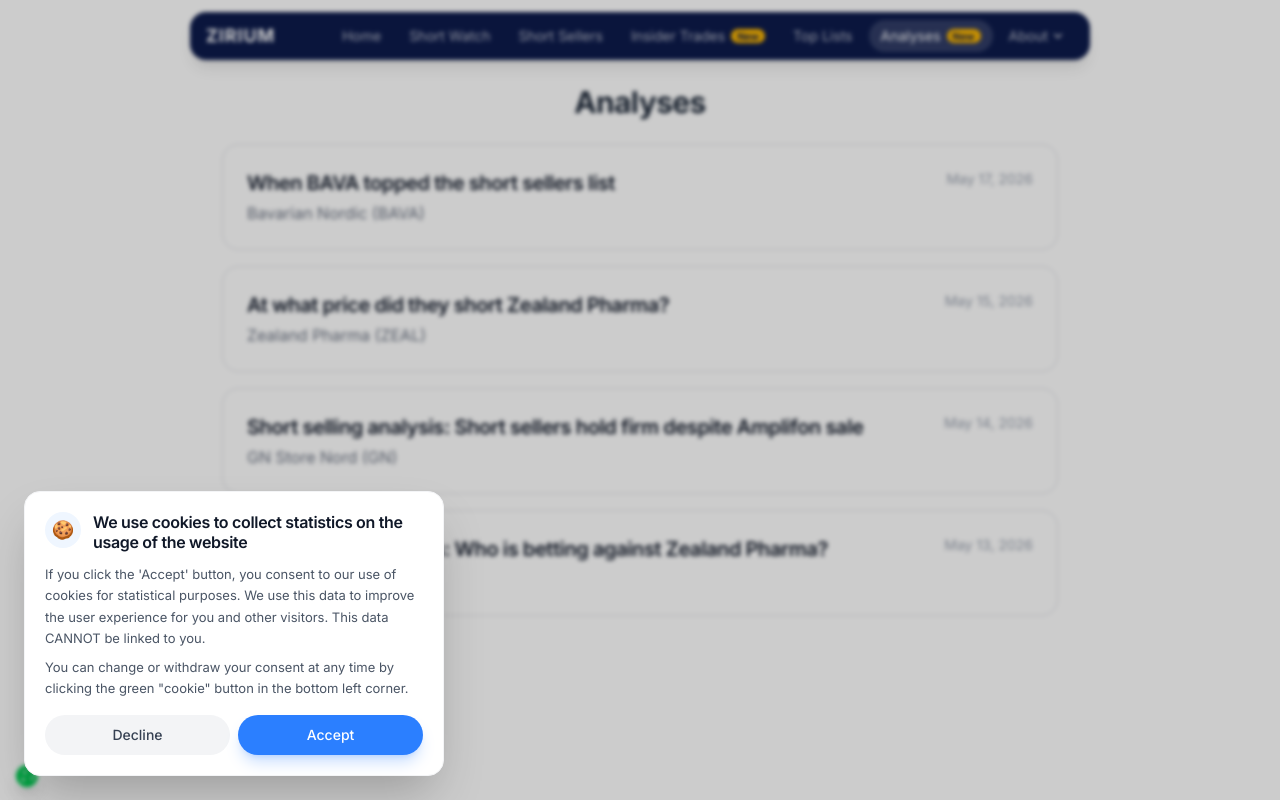
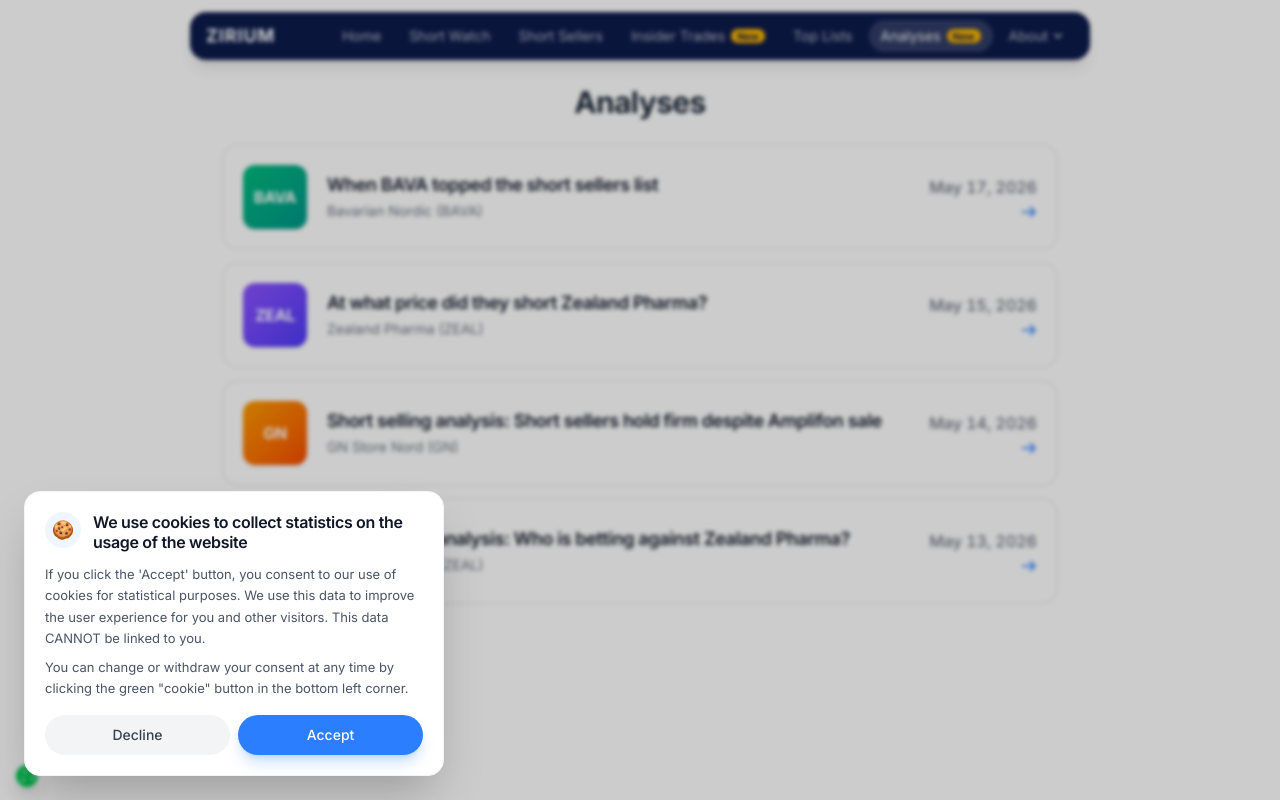
Before and after one commit to araz-code/short_watch_backend, a React (Vite) app in the folder frontend/: page /analyse in a window 1280 px wide. Built offline with nearby package versions, Linux system fonts and the light colour scheme; no server answers.

Commit message:
make analysis page fancier

```diff
--- a/frontend/src/locales/da/translation.json
+++ b/frontend/src/locales/da/translation.json
@@ -6,6 +6,7 @@
     "Short positions in context: events, sellers, and price action.": "Shortpositioner i kontekst: begivenheder, sælgere og kursudvikling.",
     "Read also": "Læs også",
     "More short selling analyses": "Flere shortanalyser",
+    "Read": "Læs",
     "Insider Trades": "Insiderhandler",
     "Track when CEOs, board members, and other insiders buy or sell shares in Danish companies.": "Følg med i hvornår direktører, bestyrelsesmedlemmer og andre insidere køber eller sælger aktier i danske selskaber.",
     "In-depth analysis": "Dybdegående analyser",
--- a/frontend/src/locales/en/translation.json
+++ b/frontend/src/locales/en/translation.json
@@ -6,6 +6,7 @@
     "Short positions in context: events, sellers, and price action.": "Short positions in context: events, sellers, and price action.",
     "Read also": "Read also",
     "More short selling analyses": "More short selling analyses",
+    "Read": "Read",
     "Insider Trades": "Insider Trades",
     "Track when CEOs, board members, and other insiders buy or sell shares in Danish companies.": "Track when CEOs, board members, and other insiders buy or sell shares in Danish companies.",
     "In-depth analysis": "In-depth analysis",
--- a/frontend/src/routes/AnalysisPage.tsx
+++ b/frontend/src/routes/AnalysisPage.tsx
@@ -1,10 +1,24 @@
 import { useEffect } from "react";
 import { Link } from "react-router-dom";
 import { useTranslation } from "react-i18next";
+import { FontAwesomeIcon } from "@fortawesome/react-fontawesome";
+import { faArrowRight } from "@fortawesome/free-solid-svg-icons";
 import PageTemplate from "../components/PageTemplate";
 import { trackEvent, trackPageView } from "../analytics";
 import { HOST } from "../apis/ShortPositionAPI";
 import { analyses } from "../data/analyses";
+
+// Per-ticker gradient so each row has a small splash of color tied to the stock.
+const gradients: Record<string, string> = {
+  BAVA: "from-emerald-500 to-teal-600",
+  ZEAL: "from-violet-500 to-indigo-600",
+  GN: "from-amber-500 to-orange-600",
+};
+
+function tickerFromTitle(title: string): string {
+  const match = title.match(/\(([^)]+)\)/);
+  return match ? match[1] : title.split(" ")[0];
+}
 
 const AnalysisPage: React.FC = () => {
   const { t, i18n } = useTranslation();
@@ -23,34 +37,52 @@ const AnalysisPage: React.FC = () => {
         content="Dybdegående analyser af short-positioner i danske aktier."
       />
 
-      <div className="w-full max-w-[900px] mx-auto px-5 sm:px-8">
+      <div className="w-full max-w-[900px] mx-auto px-5 sm:px-8 pb-12">
         <h1 className="text-2xl lg:text-3xl text-center py-6 dark:text-white">
           {t("Analysis")}
         </h1>
 
-        <div className="flex flex-col gap-4">
-          {analyses.map((a) => (
+        <div className="flex flex-col gap-3">
+          {analyses.map((a) => {
+            const ticker = tickerFromTitle(a.title);
+            const gradient = gradients[ticker] ?? "from-blue-500 to-indigo-600";
+            return (
               <Link
                 key={a.slug}
                 to={`/analyse/${a.slug}`}
                 onClick={() => trackEvent("analysis_link_click", { source: "analysis_index", slug: a.slug })}
-              className="group block rounded-2xl border border-gray-200 dark:border-gray-700 bg-white dark:bg-[#19191f] p-5 sm:p-6 transition-all hover:shadow-lg hover:border-gray-300 dark:hover:border-gray-600"
+                className="group relative flex items-center gap-4 sm:gap-5 rounded-2xl border border-gray-200 dark:border-gray-700 bg-white dark:bg-[#19191f] p-4 sm:p-5 hover:shadow-md hover:border-gray-300 dark:hover:border-gray-600 hover:-translate-y-px transition-all"
               >
-              <div className="flex items-start justify-between gap-4">
-                <div className="min-w-0">
-                  <h2 className="text-lg sm:text-xl font-semibold text-gray-900 dark:text-white group-hover:text-blue-600 dark:group-hover:text-blue-400 transition-colors">
+                {/* Ticker badge */}
+                <div className={`shrink-0 w-14 h-14 sm:w-16 sm:h-16 rounded-xl bg-gradient-to-br ${gradient} flex items-center justify-center shadow-sm`}>
+                  <span className="text-white text-sm sm:text-base font-bold tracking-tight">
+                    {ticker}
+                  </span>
+                </div>
+
+                {/* Subtitle + title */}
+                <div className="min-w-0 flex-1">
+                  <h2 className="text-base sm:text-lg font-semibold text-gray-900 dark:text-white leading-snug group-hover:text-blue-600 dark:group-hover:text-blue-400 transition-colors [overflow-wrap:anywhere]">
                     {isDa ? a.subtitle.da : a.subtitle.en}
                   </h2>
-                  <p className="text-gray-500 dark:text-gray-400 mt-1">
+                  <p className="text-sm text-gray-500 dark:text-gray-400 mt-1 truncate">
                     {a.title}
                   </p>
                 </div>
-                <span className="shrink-0 text-sm text-gray-400 dark:text-gray-500">
+
+                {/* Date + arrow */}
+                <div className="shrink-0 flex flex-col items-end gap-1.5">
+                  <span className="text-sm sm:text-base font-medium text-gray-500 dark:text-gray-400 whitespace-nowrap tabular-nums">
                     {isDa ? a.date.da : a.date.en}
                   </span>
+                  <FontAwesomeIcon
+                    icon={faArrowRight}
+                    className="text-blue-500 dark:text-blue-400 text-sm group-hover:translate-x-1 transition-transform"
+                  />
                 </div>
               </Link>
-          ))}
+            );
+          })}
         </div>
       </div>
     </PageTemplate>
```
Lines whose indentation alone changed are shown as unchanged.
